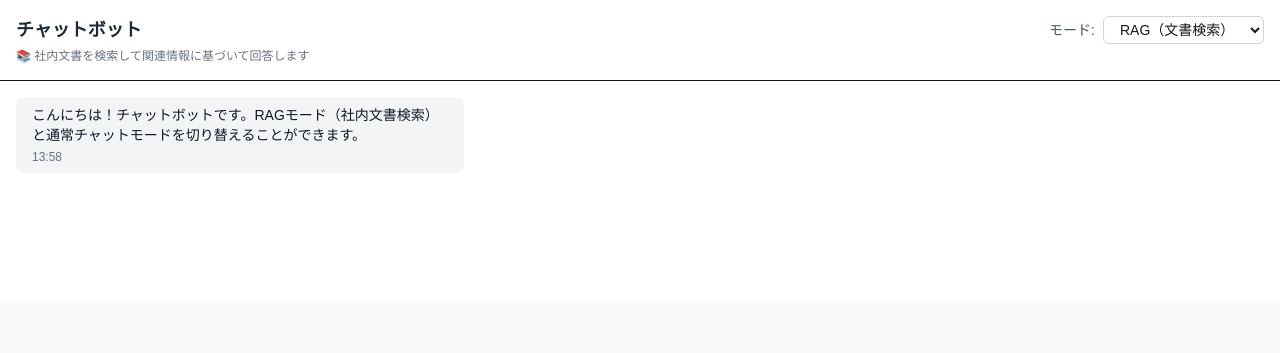
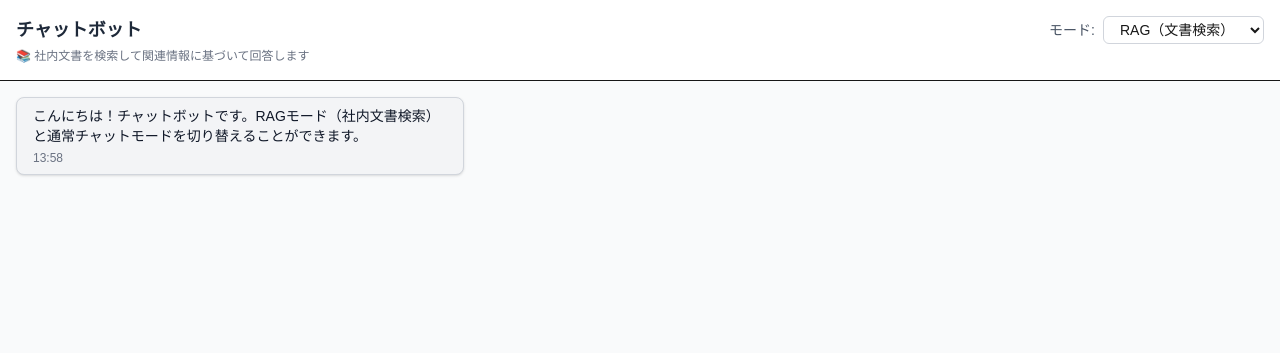
Before and after one commit to DmpouyaRammaru/chat-bot, a Next.js app: page / in a window 1280 px wide. Shown: the top 353 px of the page. Built offline with nearby package versions, Linux system fonts and the light colour scheme.

Commit message:
fix chatmassage

```diff
--- a/src/components/ChatInterface.tsx
+++ b/src/components/ChatInterface.tsx
@@ -124,7 +124,7 @@ export default function ChatInterface() {
   }
 
   return (
-    <div className="h-full w-full bg-white flex flex-col">
+    <div className={`h-full w-full flex flex-col`}>
       <div className="flex-1 overflow-y-auto">
         {/* ヘッダー（常に上部に固定） */}
         <div className="sticky top-0 z-10 bg-white border-b p-4">
@@ -196,7 +196,7 @@ export default function ChatInterface() {
                     className={`max-w-xs lg:max-w-md xl-max-w-lg ${
                       message.type === 'user'
                         ? 'bg-blue-500 text-white'
-                        : 'bg-gray-100 text-gray-900'
+                        : 'bg-gray-100 shadow hover:shadow-md border border-gray-300 text-gray-900'
                     } rounded-lg px-4 py-2`}
                   >
                     <div className="text-sm">{message.content}</div>
@@ -207,7 +207,7 @@ export default function ChatInterface() {
                     >
                       {formatTime(message.timestamp)}
                       {message.mode && message.type === 'bot' && (
-                        <span className="ml-2 px-1 py-0.5 bg-opacity-20 bg-black rounded text-xs">
+                        <span className="ml-2 px-1 py-0.5 bg-opacity-20 bg-white rounded text-xs">
                           {message.mode === 'rag' ? 'RAG' : message.mode === 'direct' ? '通常' : '管理'}
                         </span>
                       )}
--- a/src/components/DocumentList.tsx
+++ b/src/components/DocumentList.tsx
@@ -74,7 +74,7 @@ export default function DocumentList({ refreshKey = 0 }: { refreshKey?: number }
           <li key={doc.id}>
             <button
               onClick={() => setOpenDoc(doc)}
-              className="w-full text-left border border-gray-200 rounded-lg p-3 bg-gray-50 shadow hover:shadow-md focus:outline-none focus:ring-2 focus:ring-blue-500 cursor-pointer transition"
+              className="w-full text-left border border-gray-200 rounded-lg p-3 bg-gray-100 shadow hover:shadow-md focus:outline-none focus:ring-2 focus:ring-blue-500 cursor-pointer transition"
             >
               <div className="flex items-center justify-between">
                 <div className="font-medium text-gray-900">{doc.title}</div>
@@ -95,7 +95,7 @@ export default function DocumentList({ refreshKey = 0 }: { refreshKey?: number }
 
       {openDoc && (
         <div className="fixed inset-0 z-50 flex items-center justify-center bg-black/40" onClick={() => setOpenDoc(null)}>
-          <div role="dialog" aria-modal="true" className="bg-white w-[92vw] max-w-2xl max-h-[80vh] rounded-lg shadow-xl overflow-hidden" onClick={(e) => e.stopPropagation()}>
+          <div role="dialog" aria-modal="true" className="bg-gray-100 w-[92vw] max-w-2xl max-h-[80vh] rounded-lg shadow-xl overflow-hidden" onClick={(e) => e.stopPropagation()}>
             <div className="flex items-center justify-between px-4 py-3 border-b">
               <h4 className="font-semibold text-gray-900 truncate pr-4">{openDoc.title}</h4>
               <button onClick={() => setOpenDoc(null)} className="text-gray-500 hover:text-gray-700 text-lg leading-none">✕</button>
```
